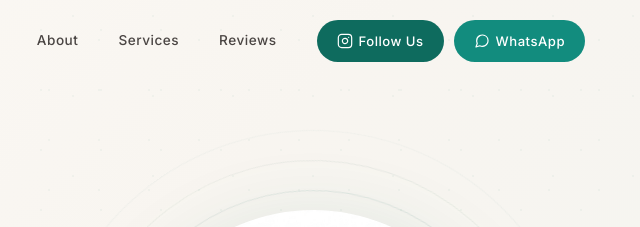
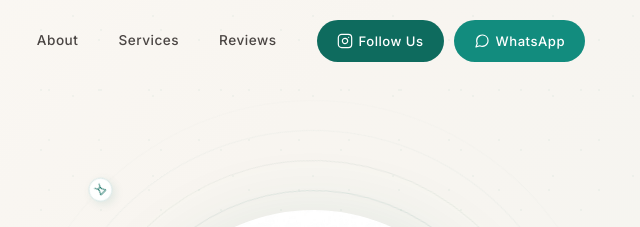
Before and after one commit to vistaratech/asethetic-cloth, a website built with Vite: page index.html in a window 1280 px wide. Shown: the top 227 px of the page, 631-1271 px from the left. Built offline with nearby package versions, Linux system fonts and the light colour scheme; a web font is replaced by a local one.

Commit message:
Design: Added 4th outer ring with Dress icon to complete the visual storytelling workflow

```diff
--- a/src/main.ts
+++ b/src/main.ts
@@ -207,6 +207,9 @@ function renderHero(): void {
           </div>
           <div class="hero__logo-ring">
             <div class="hero__ring-icon" title="Needle">${icons.needle(12)}</div>
+          </div>
+          <div class="hero__logo-ring">
+            <div class="hero__ring-icon" title="Dress">${icons.dress(12)}</div>
           </div>
           <img src="/logo.png" alt="Aesthetic Cloth Boutique Logo" class="hero__logo-img" />
         </div>
--- a/src/style.css
+++ b/src/style.css
@@ -614,6 +614,13 @@ ul, ol {
   animation-duration: 45s;
 }
 
+.hero__logo-ring:nth-child(4) {
+  inset: -110px;
+  border-color: rgba(14, 107, 94, 0.02);
+  animation-direction: reverse;
+  animation-duration: 55s;
+}
+
 .hero__ring-icon {
   position: absolute;
   top: -12px;
```
